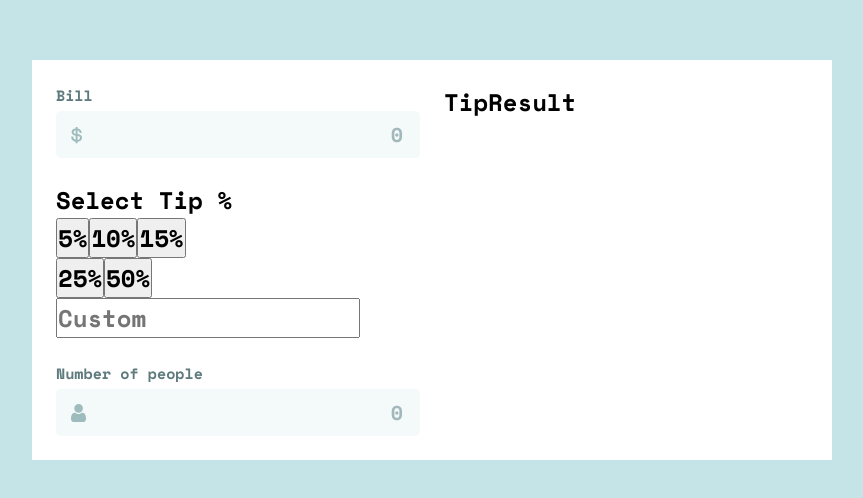
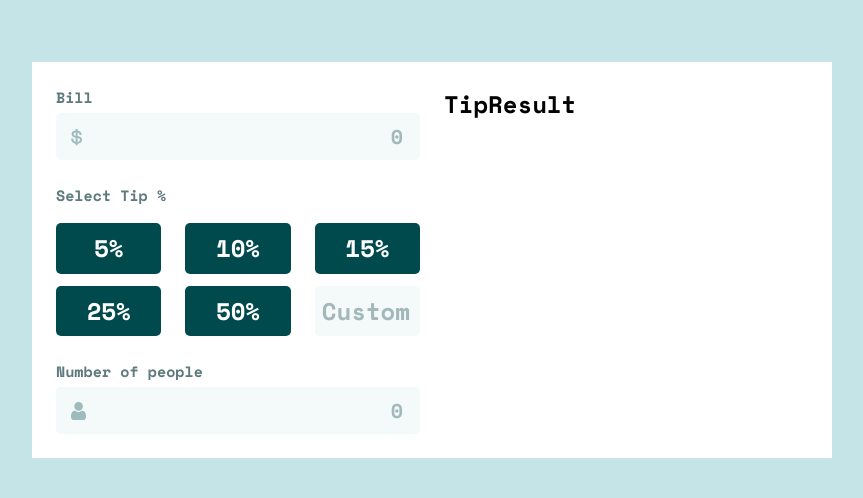
Before and after one commit to Tomas-Arrativel/tip-calculator, a React (Vite) app: page / in a window 1280 px wide. Shown: the part 140-638 px from the top of the page, without its empty margins (208-1071 px from the left). Built offline with nearby package versions, Linux system fonts and the light colour scheme.

Commit message:
Adding number of people input

```diff
--- a/src/containers/Form/Form.module.css
+++ b/src/containers/Form/Form.module.css
@@ -5,6 +5,7 @@ form {
   flex: 1;
 }
 
+/* First input styling */
 .input {
   display: flex;
   flex-direction: column;
@@ -41,3 +42,53 @@ form {
   top: 42px;
   left: 15px;
 }
+
+/* Boxes of % */
+.tip {
+  display: flex;
+  flex-direction: column;
+  gap: 0.5rem;
+}
+
+.tip label {
+  font-size: 15px;
+  color: var(--dark-grayish-cyan);
+  margin-bottom: 5px;
+}
+
+.tip__button {
+  display: flex;
+  justify-content: space-between;
+  gap: 1rem;
+}
+
+.tip__button button,
+.tip__button input {
+  flex: 1;
+  width: 50px;
+  padding: 0.3rem;
+  cursor: pointer;
+  border: none;
+  border-radius: 5px;
+}
+
+.tip__button button {
+  background-color: var(--dark-cyan);
+  color: var(--white);
+  transition: all 0.2s;
+}
+.tip__button button:hover {
+  background-color: hsl(172, 78%, 75%);
+  color: var(--dark-cyan);
+}
+
+.tip__button input {
+  background-color: var(--very-light-cyan);
+  color: var(--dark-cyan);
+}
+.tip__button input:focus {
+  outline-color: var(--cyan);
+}
+.tip__button input::placeholder {
+  color: hsla(186, 14%, 56%, 0.7);
+}
```
